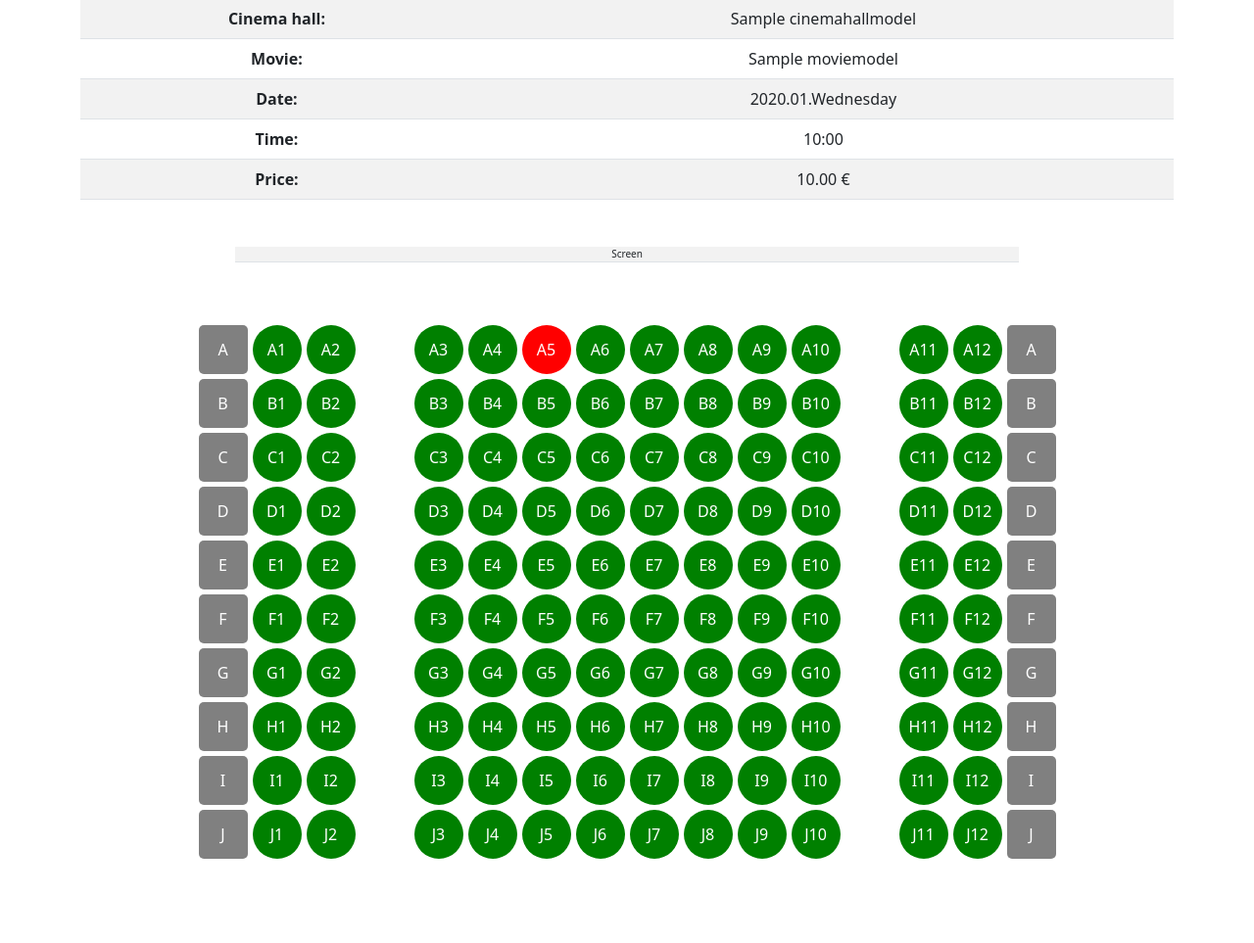
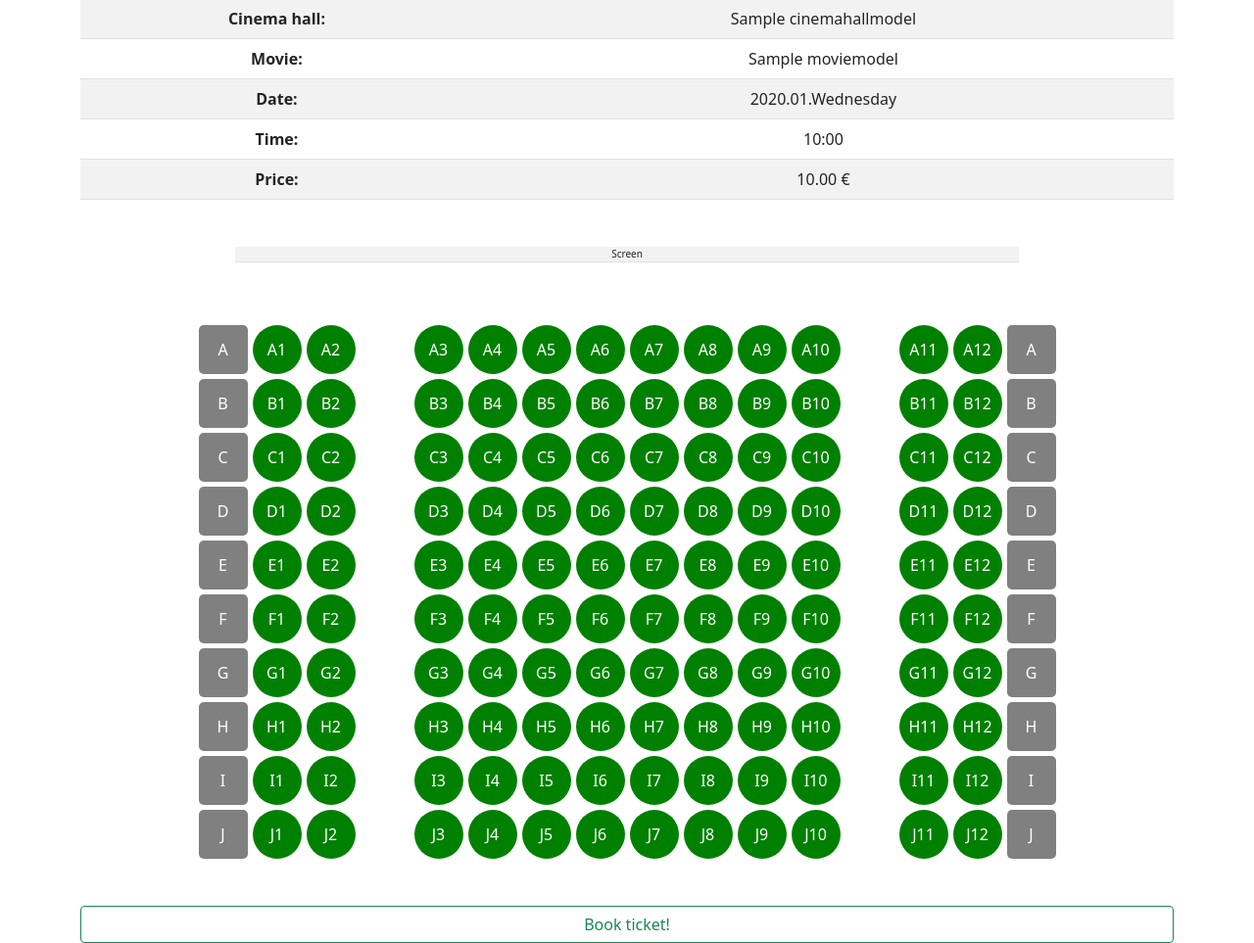
Before and after one commit to mefiuea/cinema_reservations, a Django app: page /repertoire/booking/1/ in a window 1280 px wide. Shown: the part 141-1104 px from the top of the page at 98% size. Before the commit the page ends 1018 px from the top, so only its background shows below. Run offline with Django 4.2, Linux system fonts and the light colour scheme; tables that the repository leaves empty hold one stand-in row (values such as "Sample post"); parts of the project's set-up code (start-up, migrations or seed data) failed here and were passed over; some libraries are stand-ins or nearby versions.

Commit message:
upgrade js to pick seats. Create new view to display after succesed booking

```diff
--- a/reservations_app/templates/reservations_app/booking.html
+++ b/reservations_app/templates/reservations_app/booking.html
@@ -44,6 +44,9 @@
                 </tbody>
             </table>
         </div>
+        <form action="{% url 'reservations_app:booking_completed_view' repertoire_id=repertoire.id %}" method="POST"
+              id="book-ticket-form">
+            {% csrf_token %}
             <div class="d-flex justify-content-center">
                 <div class="wrapper mb-5">
                     <div class="box-description pa1">A</div>
@@ -52,7 +55,7 @@
                     <div class="box-none pa4">None</div>
                     <div class="box-available pa5" id="available">A3</div>
                     <div class="box-available pa6" id="available">A4</div>
-                <div class="box-unavailable pa7" id="unavailable">A5</div>
+                    <div class="box-available pa7" id="available">A5</div>
                     <div class="box-available pa8" id="available">A6</div>
                     <div class="box-available pa9" id="available">A7</div>
                     <div class="box-available pa10" id="available">A8</div>
@@ -208,5 +211,9 @@
                     <div class="box-description pj16">J</div>
                 </div>
             </div>
+            <div class="btn btn-outline-success form-control" id="book-ticket">
+                Book ticket!
+            </div>
+        </form>
     </div>
 {% endblock %}
--- a/reservations_app/urls.py
+++ b/reservations_app/urls.py
@@ -10,4 +10,6 @@ urlpatterns = [
     path('repertoire/get_repertoire_by_selected_sorting/', views.get_repertoire_by_selected_sorting,
          name='get_repertoire_by_selected_sorting_view'),
     path('repertoire/booking/<int:repertoire_id>/', views.booking_view, name='booking_view'),
+    path('repertoire/booking-completed/<int:repertoire_id>/', views.booking_completed_view,
+         name='booking_completed_view'),
 ]
--- a/reservations_app/views.py
+++ b/reservations_app/views.py
@@ -104,3 +104,11 @@ def booking_view(request, repertoire_id):
             'repertoire': repertoire,
         }
         return render(request, 'reservations_app/booking.html', context=context)
+
+
+def booking_completed_view(request, repertoire_id):
+    if request.method == 'POST':
+        return render(request, 'reservations_app/booking_success.html')
+
+    if request.method == 'GET':
+        return redirect(reverse_lazy('reservations_app:repertoire_view'))
--- a/static/scripts/seats.js
+++ b/static/scripts/seats.js
@@ -2,24 +2,57 @@ window.addEventListener('DOMContentLoaded', (event) => {
 
     function seats() {
         let id_status = this.id;
-        console.log('id status before: ', id_status)
+        // console.log('id status before: ', id_status)
         if (id_status === 'available') {
             this.classList.add('box-selected')
             this.classList.remove('box-available')
             this.id = 'selected'
             let id_status = this.id;
-            console.log('id status after: ', id_status)
+            // console.log('id status after: ', id_status)
         } else if (id_status === 'selected') {
             this.classList.add('box-available')
             this.classList.remove('box-selected')
             this.id = 'available'
-            console.log('id status after: ', id_status)
+            // console.log('id status after: ', id_status)
         }
-        // this.classList.add('box-unavailable')
+
+    }
+
+    function book() {
+
+        // get list of selected seats
+        let seats_array = Array.from(document.getElementsByClassName('box-selected'))
+        let seats_list = []
+        // iterator for label and input checkbox
+        let id = 1
+        seats_array.forEach(function (seat) {
+            let label = document.createElement("label");
+            label.setAttribute('for', 'seat-' + id)
+            let check_box = document.createElement('input');
+            check_box.type = 'checkbox';
+            check_box.name = 'selected_seats';
+            check_box.id = 'seat-' + id;
+            check_box.value = seat.innerText;
+            check_box.checked = true;
+            label.appendChild(check_box);
+            seat.appendChild(label);
+            check_box.style.display = 'None'
+
+            seats_list.push(seat.innerText);
+
+            id += 1;
+        })
+        console.log(seats_list);
+
+        // everything ok - send form
+        document.getElementById('book-ticket-form').submit();
+
     }
 
     $(document).ready(function () {
         let seat_selected = $('.box-available');
         seat_selected.click(seats);
+        let book_ticket_button = $('#book-ticket');
+        book_ticket_button.click(book);
     });
 });
```
Also changed, not shown: reservations_app/templates/reservations_app/booking_success.html (added, +11 -0 lines), 7 other files. Lines whose indentation alone changed are shown as unchanged.
